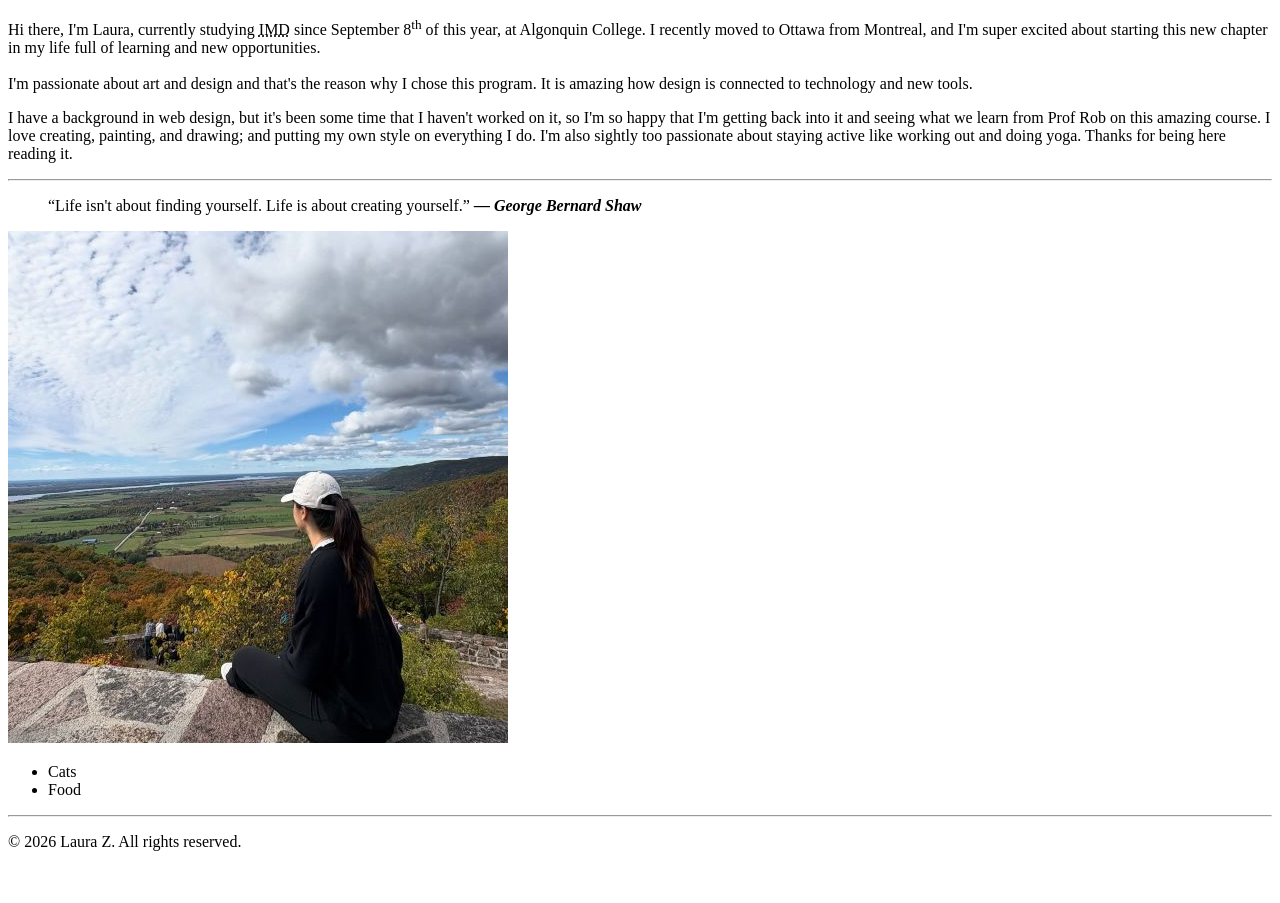
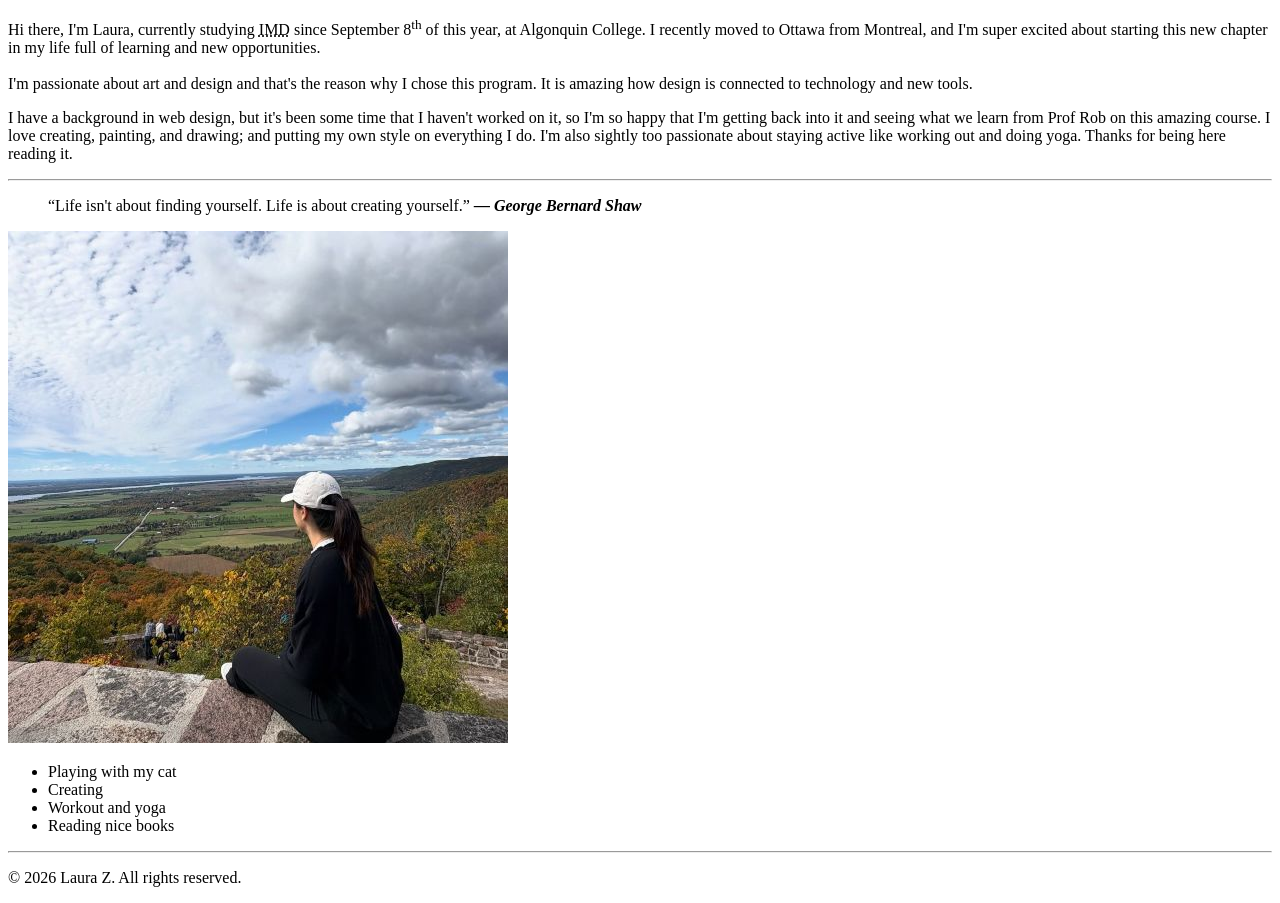
Before and after one commit to laura-zu/laura-zu.github.io, a plain HTML site: page html-assignment/index.html in a window 1280 px wide. Shown: the part 110-1013 px from the top of the page. Before the commit the page ends 977 px from the top, so only its background shows below. Drawn offline with Linux system fonts and the light colour scheme.

Commit message:
adds list

```diff
--- a/html-assignment/index.html
+++ b/html-assignment/index.html
@@ -31,11 +31,19 @@
 
         </section>
 
+        <section>
+
         <ul>
-            <li> Cats</li>
-                <li>Food</li>
+            <li>Playing with my cat</li>
+            <li>Creating</li>
+                <li>Workout and yoga</li>
+                <li>Reading nice books</li>
+         </ul>
 
-        </ul>
+        </section>
+
+
+
     </article>
 
     <hr>
```
